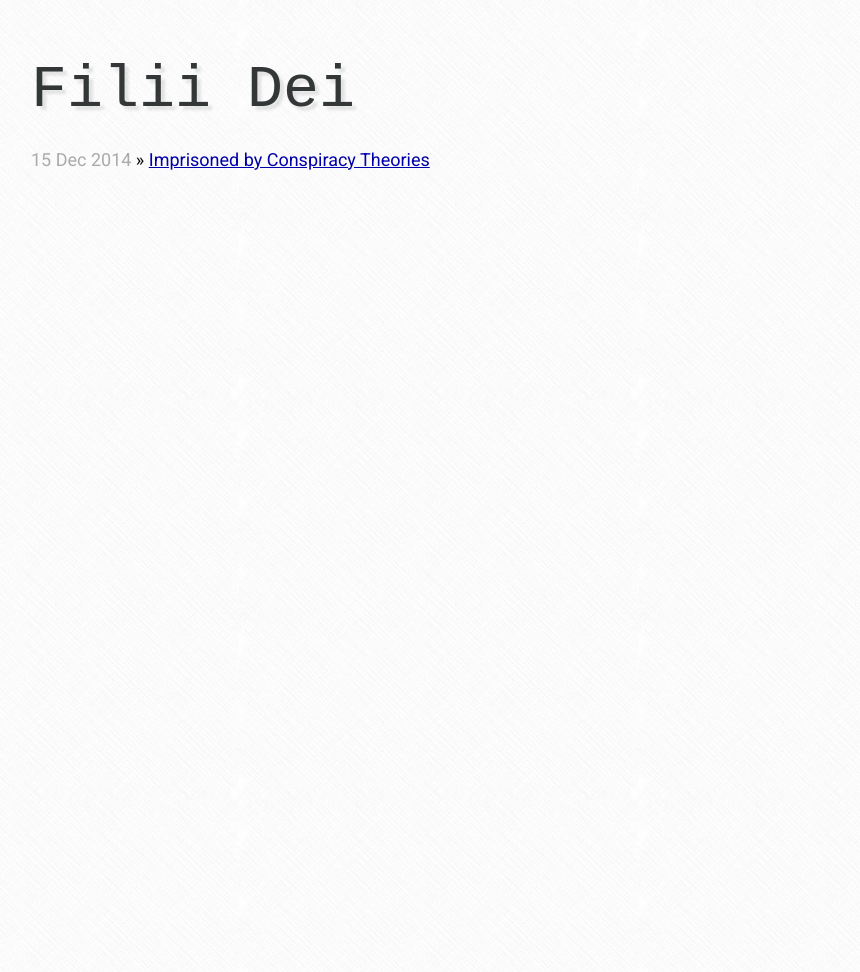
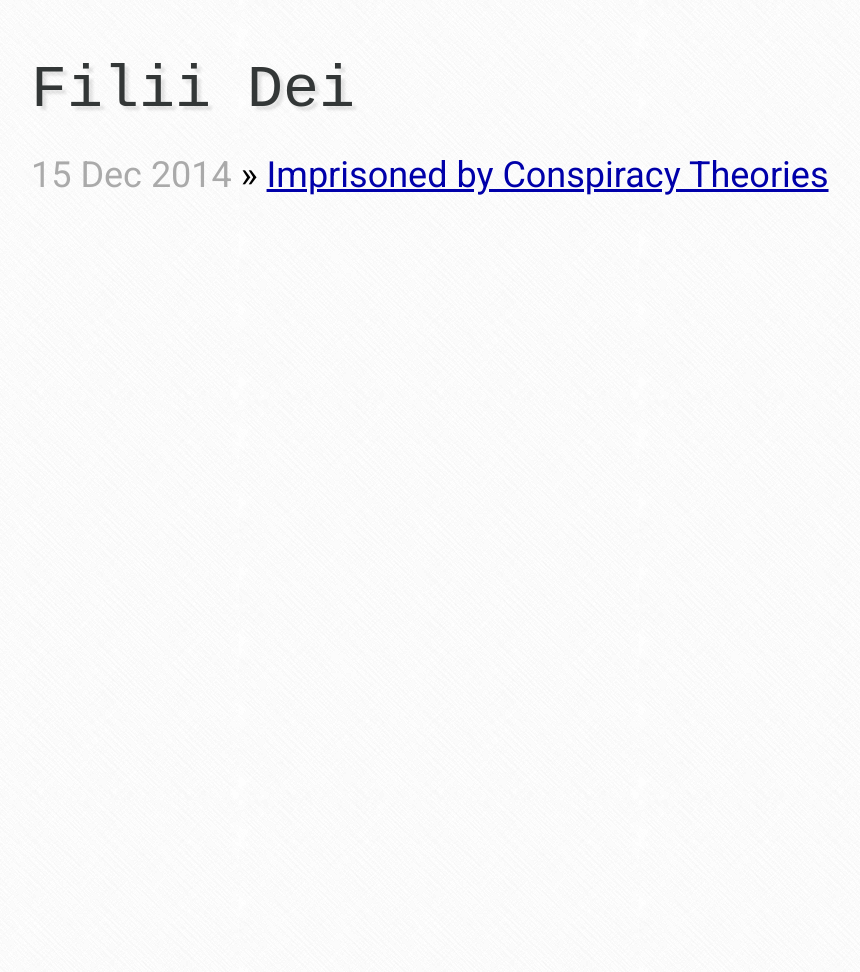
Before and after one commit to afrikatoliek/afrikatoliek.github.io, a Jekyll site: the page built from index.html, in a window 1280 px wide. Shown: the whole page, without its empty margins (161-1021 px from the left). Built offline with Jekyll 4.4.1, drawn with Linux system fonts in a browser that asks for light colours; nearby versions of some CDN libraries; some web fonts are replaced.

Commit message:
Font size adjustments.

```diff
--- a/css/screen.css
+++ b/css/screen.css
@@ -53,7 +53,7 @@ table {
 ul.posts {
   list-style-type: none;
   margin-bottom: 2em;
-  font-size: large;
+  font-size: 150%;
   font-family: "Roboto", sans-serif;
 }
 
```
